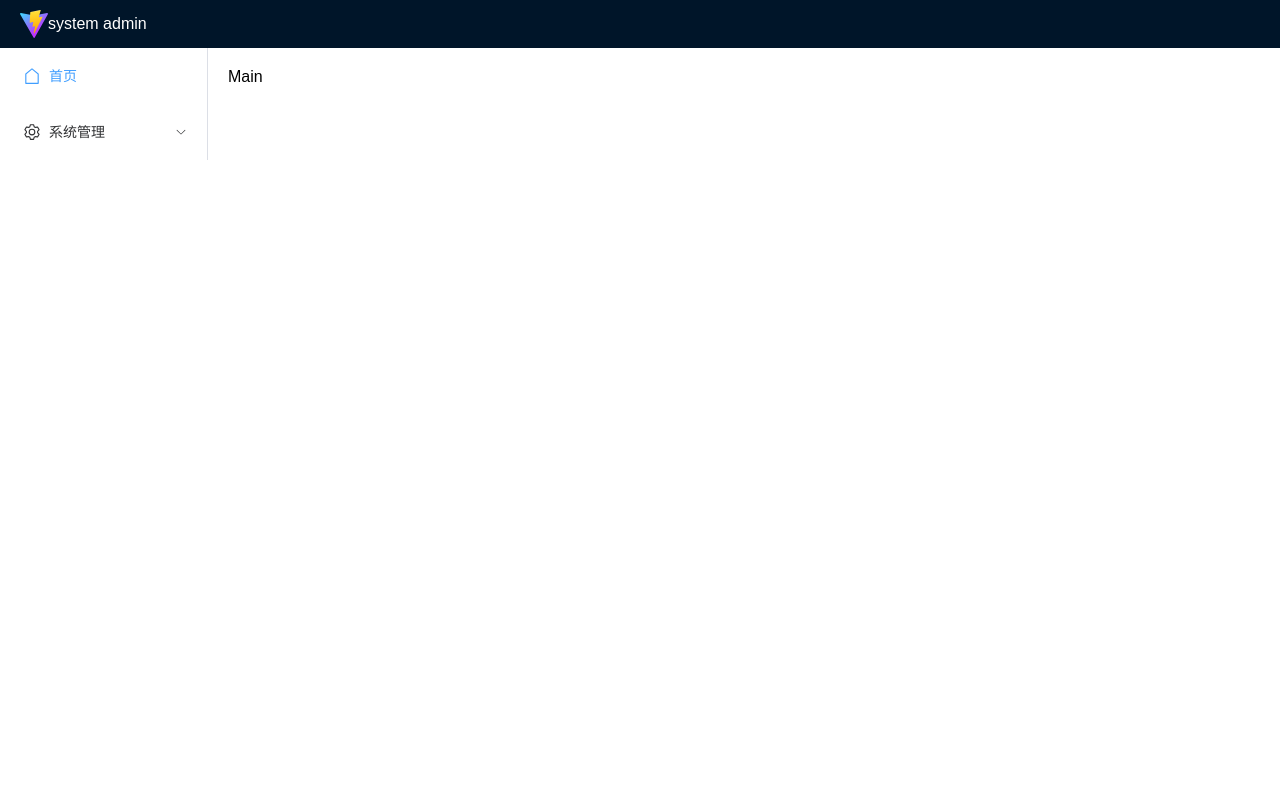
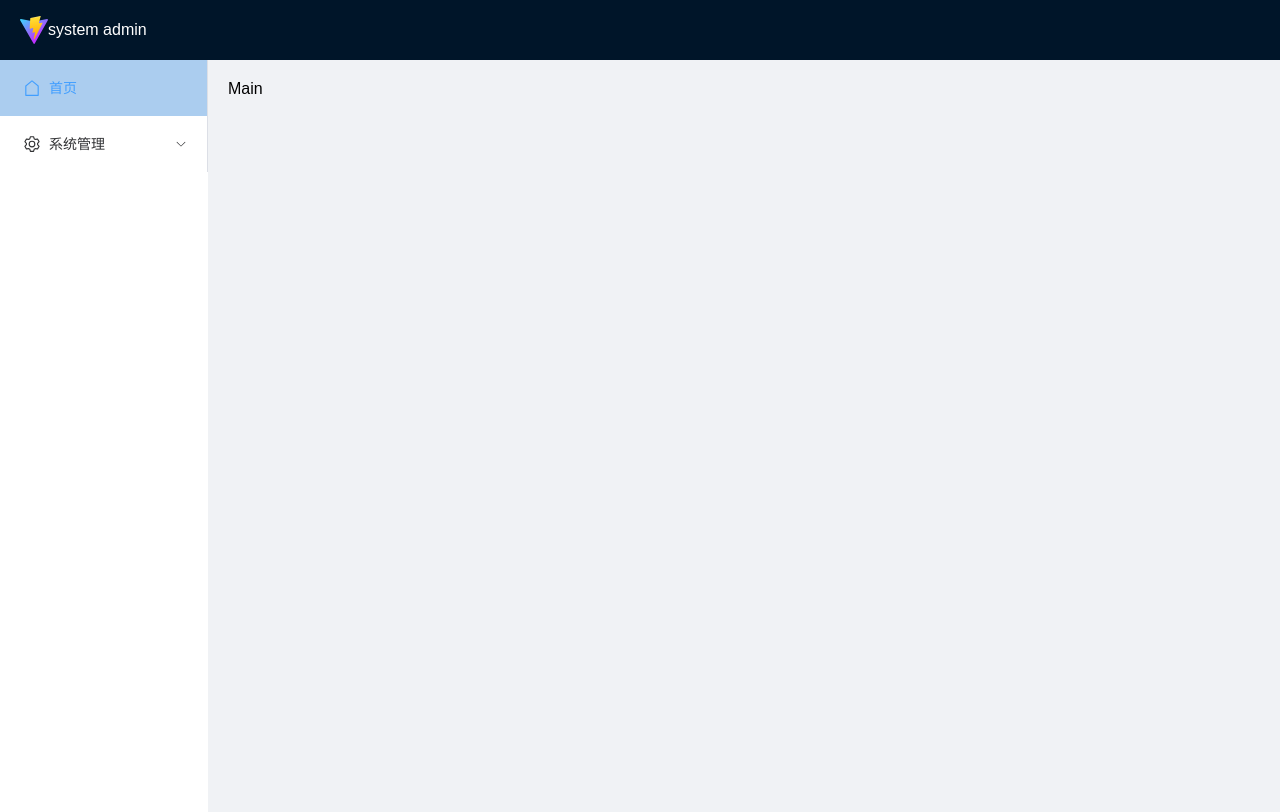
Before and after one commit to feiyayshx/vue3-vite-admin, a Vue app: page / in a window 1280 px wide. Built offline with nearby package versions, Linux system fonts and the light colour scheme.

Commit message:
feat:菜单样式改

```diff
--- a/src/main.js
+++ b/src/main.js
@@ -2,6 +2,7 @@ import { createApp } from 'vue'
 import App from './App.vue'
 import router from './router/index.js'
 import '@/styles/normalize.css'
+import '@/styles/element/element-reset.scss'
 
 let app= createApp(App)
 app.use(router).mount('#app')
--- /dev/null
+++ b/src/styles/element/element-reset.scss
@@ -0,0 +1,4 @@
+
+.el-menu-item.is-active{
+  background-color: #abcdef;
+}
--- /dev/null
+++ b/src/styles/element/index.scss
@@ -0,0 +1,12 @@
+
+@forward 'element-plus/theme-chalk/src/common/var.scss' with (
+  $colors: (
+    'primary': (
+      'base': #abcdef,
+    ),
+  ),
+  $menu: (
+    'item-height': 44px,
+    'sub-item-height': 40px
+  ),
+);
--- /dev/null
+++ b/src/styles/js-var.module.scss
@@ -0,0 +1,4 @@
+// js方式引入的变量
+:export {
+  headerHeight: 48px
+}
--- a/src/styles/variables.scss
+++ b/src/styles/variables.scss
@@ -1,3 +1,10 @@
+
+// 主题色
+$color-primary: green;
+
+/* 背景色 */
+$background-base: #f0f2f5; // 主布局背景色
+$background-menu-active: ''; // 菜单激活状态的背景
 
 $shadowColor: #abcdef;
 $bgColor:#F5F8FF;
--- a/src/views/layouts/layout-main.vue
+++ b/src/views/layouts/layout-main.vue
@@ -1,13 +1,13 @@
 <template>
   <el-container class="el-container_wrapper">
-    <el-header class="el-header_wrapper" height="48px">
+    <el-header class="el-header_wrapper" :height="headerHeight">
       <layout-header  />
     </el-header>
     <el-container>
       <el-aside width="208px">
         <layout-nav />
       </el-aside>
-      <el-main>Main</el-main>
+      <el-main class="main-block">Main</el-main>
     </el-container>
   </el-container>
 </template>
@@ -15,7 +15,7 @@
 <script setup>
 import LayoutHeader from './layout-header.vue';
 import LayoutNav from './layout-nav.vue';
-
+import {headerHeight} from '@/styles/js-var.module.scss'
 </script>
 
 <style lang="scss" scoped>
@@ -24,5 +24,10 @@ import LayoutNav from './layout-nav.vue';
   .el-header_wrapper {
     background:#001529;
   }
+  .main-block {
+    background-color: $background-base;
+    height: calc(100vh - 48px);
+    overflow-y: auto;
+  }
 }
 </style>
--- a/src/views/layouts/layout-nav.vue
+++ b/src/views/layouts/layout-nav.vue
@@ -21,4 +21,6 @@
 import { House,Setting } from '@element-plus/icons-vue'
 </script>
 
-<style lang="scss" scoped></style>
+<style lang="scss" scoped>
+
+</style>
--- a/vite.config.js
+++ b/vite.config.js
@@ -16,7 +16,7 @@ export default defineConfig(({ command,mode })=>{
     css: {
       preprocessorOptions:{
         scss: {
-          additionalData: `@use '@/styles/common.scss' as *;`
+          additionalData: `@use '@/styles/common.scss' as *;@use '@/styles/element/index.scss' as *;`
         }
       }
     },
@@ -28,7 +28,11 @@ export default defineConfig(({ command,mode })=>{
         resolvers: [ElementPlusResolver()],
       }),
       Components({
-        resolvers: [ElementPlusResolver()]
+        resolvers: [
+          ElementPlusResolver({
+            importStyle:'sass'
+          })
+      ]
       })
     ],
   }
```
